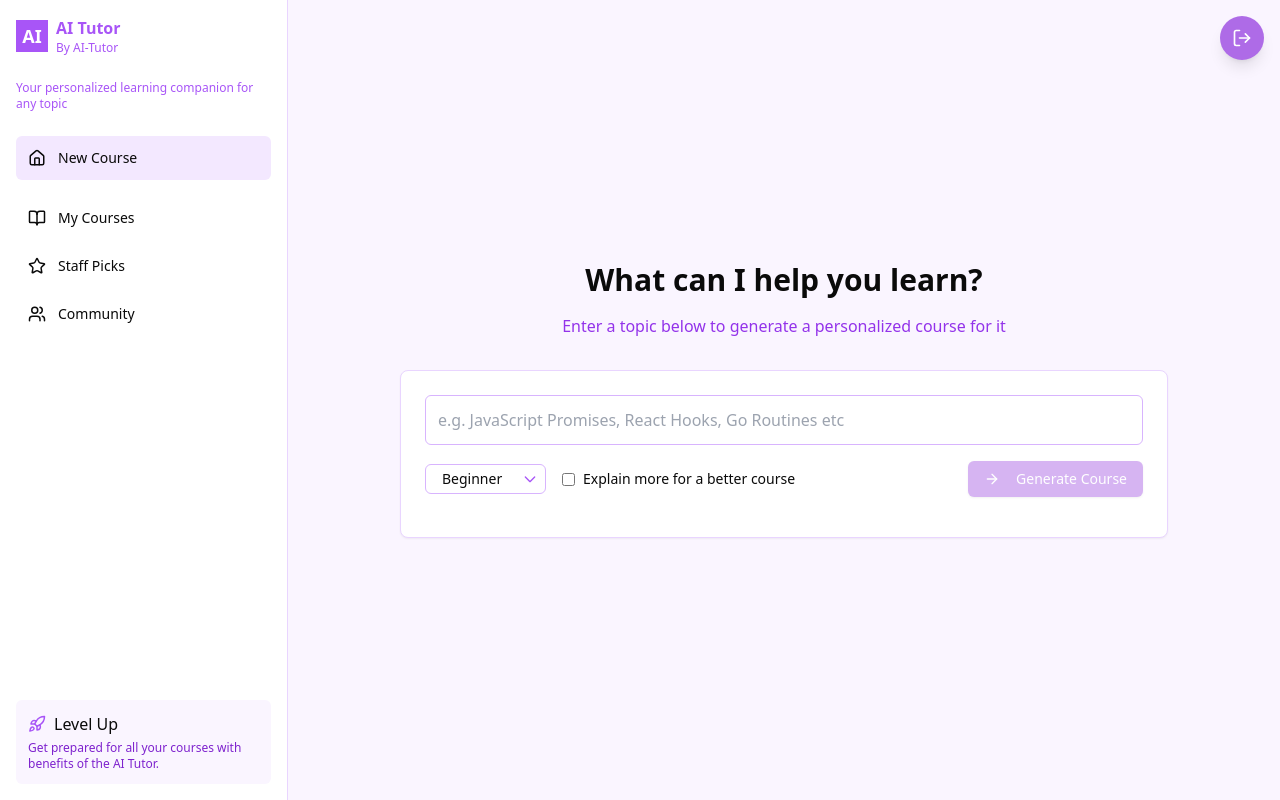
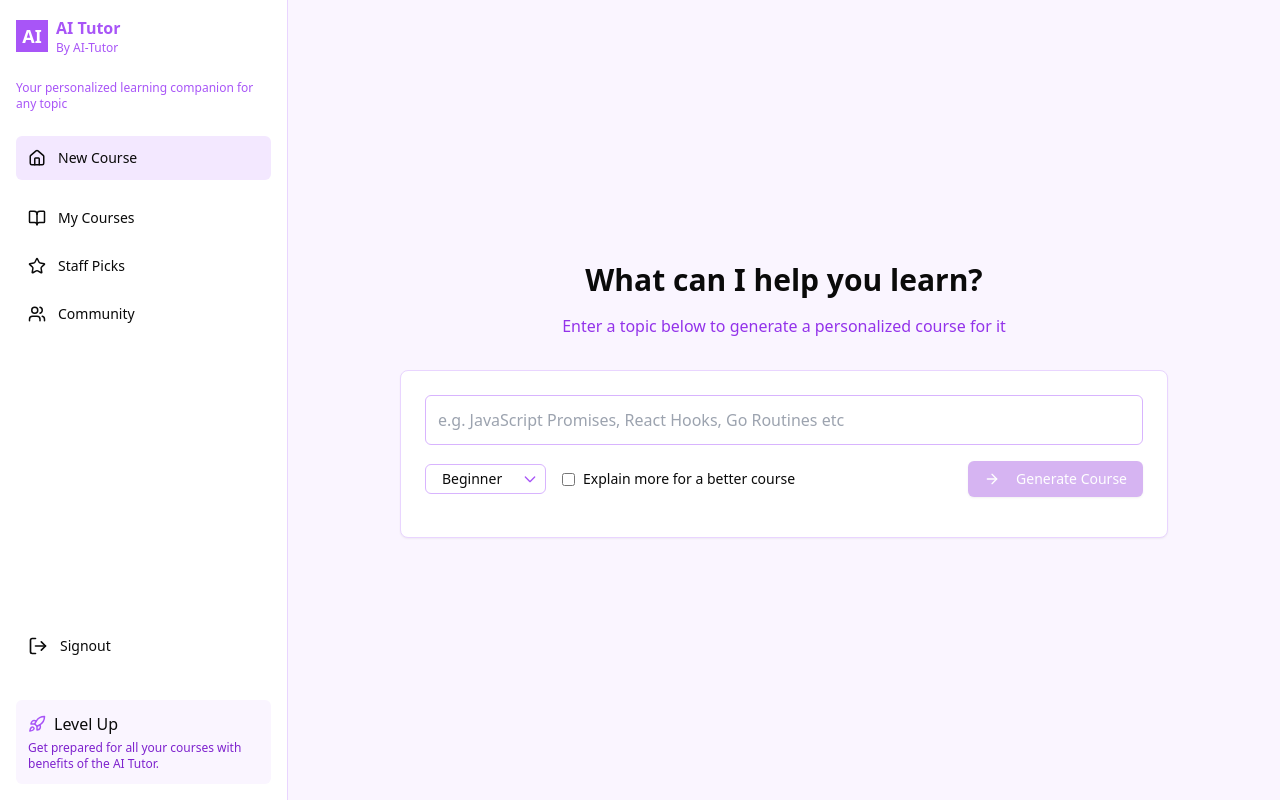
Before and after one commit to smartdev09/ai-tutor, a Next.js app: page / in a window 1280 px wide. Built offline with nearby package versions, Linux system fonts and the light colour scheme; no server answers.

Commit message:
UI Fixes

```diff
--- a/app/page.tsx
+++ b/app/page.tsx
@@ -7,7 +7,6 @@ import YourCourses from '@/components/HomeScreen/Tabs/MyCourses';
 import FeaturedCourses from '@/components/HomeScreen/Tabs/StaffPicks';
 import ExploreCourses from '@/components/HomeScreen/Tabs/Community';
 import { TabType } from '@/components/HomeScreen/Sidebar';
-import { Logout } from '@/components/logout-button/Logout';
 import { getSessionUserInfo } from '@/lib/utils';
 
 export default function Page() {
@@ -39,8 +38,6 @@ export default function Page() {
 
   return (
     <div className="flex flex-col h-screen bg-purple-50">
-      <Logout />
-
       {/* Mobile Header - Only visible on mobile */}
       <div className="md:hidden flex items-center justify-between p-4 bg-white border-b border-purple-200">
         <div className="flex items-center">
--- a/components/CourseGenerator/CourseDisplay/ModuleList.tsx
+++ b/components/CourseGenerator/CourseDisplay/ModuleList.tsx
@@ -76,9 +76,7 @@ export function ModuleList({
         owners: [Owner.USER]
       };
 
-      console.log(dbCourse)
       await courseService.createCourse(dbCourse);
-      console.log('Course created successfully');
     } catch (error) {
       console.error('Error creating course:', error);
     }
@@ -212,7 +210,7 @@ export function ModuleList({
 
   return (
     <div className="flex h-full">
-          <Logout/>
+      <Logout />
       <SidebarProvider>
         <Sidebar className="w-80 border-r">
           <SidebarHeader className="border-b border-purple-100 pb-4">
@@ -249,10 +247,10 @@ export function ModuleList({
               {course.modules.map((module, index) => {
                 // During generation, all modules should be disabled
                 // During processing of a specific module, only other modules should be disabled
-                const isModuleDisabled =
-                  isLoading ||
-                  streamingModuleIndex !== -1 ||
-                  (processingModuleIndex !== null && processingModuleIndex !== index)
+                // const isModuleDisabled =
+                //   isLoading ||
+                //   streamingModuleIndex !== -1 ||
+                //   (processingModuleIndex !== null && processingModuleIndex !== index)
 
                 return (
                   <ModuleItem
@@ -267,7 +265,7 @@ export function ModuleList({
                     onLessonSelect={handleLessonSelection}
                     selectedLessonIndex={currentModuleIndex === index ? currentLessonIndex : undefined}
                     waitingForLesson={currentModuleIndex === index ? waitingForLesson : false}
-                    disabled={isModuleDisabled}
+                    disabled={true}
                   />
                 )
               })}
--- a/components/HomeScreen/Sidebar.tsx
+++ b/components/HomeScreen/Sidebar.tsx
@@ -1,7 +1,8 @@
 "use client";
 
-import React from 'react';
-import { StarIcon, BookOpen, UsersIcon, Rocket, XIcon, Home } from 'lucide-react';
+import React, { useTransition } from 'react';
+import { StarIcon, BookOpen, UsersIcon, Rocket, XIcon, Home, LogOut, Loader2 } from 'lucide-react';
+import { logout } from '@/app/auth/actions';
 
 export type TabType = 'main' | 'myCourses' | 'staffPicks' | 'community';
 
@@ -32,12 +33,19 @@ interface SidebarProps {
 }
 
 const Sidebar: React.FC<SidebarProps> = ({ isOpen, onClose, activeTab, setActiveTab }) => {
+  const [isPending, startTransition] = useTransition();
 
   const handleTabClick = (tab: TabType) => {
     setActiveTab(tab);
     if (window.innerWidth < 768) {
       onClose();
     }
+  };
+
+  const handleLogout = () => {
+    startTransition(async () => {
+      await logout();
+    });
   };
 
   return (
@@ -93,6 +101,18 @@ const Sidebar: React.FC<SidebarProps> = ({ isOpen, onClose, activeTab, setActive
           onClick={() => handleTabClick('community')}
         />
       </div>
+      <div className="flex-grow"></div>
+      <div className='mb-8'>
+        <SidebarItem
+          icon={<>{isPending ? (
+            <Loader2 className="w-5 h-5 animate-spin" />
+          ) : (
+            <LogOut className="w-5 h-5" />
+          )}</>}
+          text={isPending ? "Signing Out" : "Signout"}
+          onClick={() => handleLogout()}
+        />
+      </div>
 
       <div className="mt-auto bg-purple-50 rounded-md p-3">
         <div className="flex items-center mb-1">
--- a/components/HomeScreen/Tabs/Main.tsx
+++ b/components/HomeScreen/Tabs/Main.tsx
@@ -1,7 +1,7 @@
 "use client"
 
 import React, { useState } from 'react';
-import { ArrowRightIcon } from 'lucide-react';
+import { ArrowRightIcon, Loader2 } from 'lucide-react';
 import { Button } from '@/components/ui/button';
 import { storeFineTuneData } from '@/lib/utils/storage';
 import { useRouter } from 'next/navigation';
@@ -87,7 +87,7 @@ const HomeScreen: React.FC = () => {
             className="w-full md:w-auto"
             disabled={isSubmitting || !topic}
           >
-            <ArrowRightIcon className="mr-2" size={16} />
+            {!isSubmitting? <ArrowRightIcon className="mr-2" size={16} /> : <Loader2 className="mr-2 animate-spin" size={16} /> }
             Generate Course
           </Button>
         </div>
--- a/components/TokenUsage.tsx
+++ b/components/TokenUsage.tsx
@@ -31,7 +31,7 @@ export function TokenUsage({ userId }: { userId: string }) {
           <div className="flex mb-2 items-center justify-between">
             <div>
               <span className="text-xs font-semibold inline-block py-1 px-2 rounded-full bg-green-200">
-                {((usage / 10000) * 100).toFixed(2)} % Tokens Left
+                {((usage / 100000) * 100).toFixed(2)} % Tokens Left
               </span>
             </div>
           </div>
```
